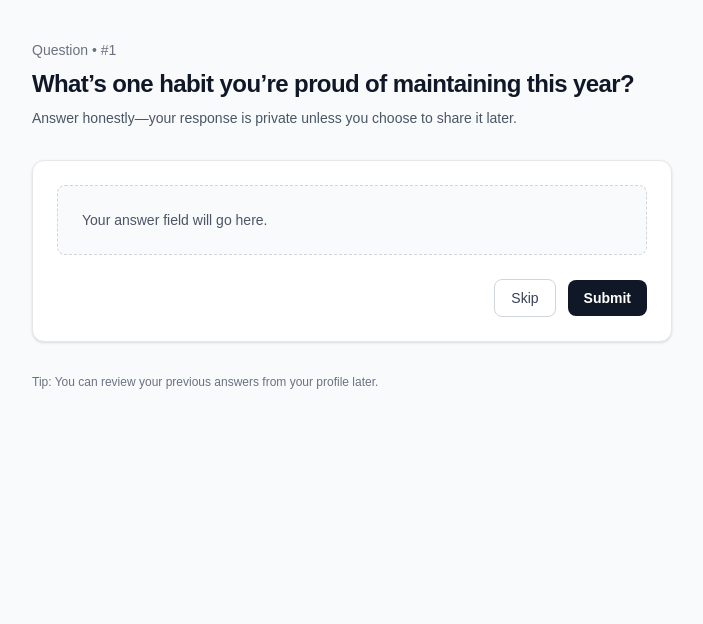
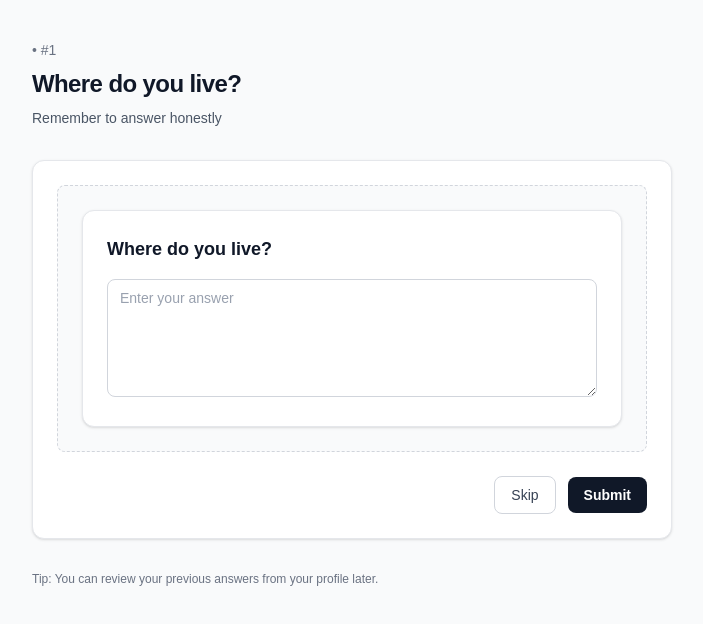
Before and after one commit to bradym05/calgaryhacks2026, a Next.js app: page / in a window 1280 px wide. Shown: the top 624 px of the page, without its empty margins (288-991 px from the left). Built offline with nearby package versions, Linux system fonts and the light colour scheme.

Commit message:
response state

```diff
--- a/components/FreeFormQuestion.tsx
+++ b/components/FreeFormQuestion.tsx
@@ -0,0 +1,33 @@
+"use client";
+
+import type { QuestionProps } from "@/types/questions"
+import React, { useState } from "react"
+
+export default function FreeFormQuestion({ question, response, setResponse }: QuestionProps) {
+
+    // States
+    const [submitting, setSubmitting] = useState(false);
+
+    return (
+        <section className="rounded-xl border border-gray-200 bg-white p-6 shadow-sm">
+            <header className="mb-4">
+                <h2 className="text-lg font-semibold text-gray-900">{question}</h2>
+            </header>
+
+            <form className="space-y-4">
+                <label className="block">
+                    <span className="sr-only">Your answer</span>
+                    <textarea
+                        value={response}
+                        onChange={(e) => setResponse(e.target.value)}
+                        placeholder="Enter your answer"
+                        disabled={submitting}
+                        rows={5}
+                        className="w-full resize-y rounded-lg border border-gray-300 bg-white px-3 py-2 text-sm text-gray-900 placeholder:text-gray-400 focus:border-gray-900 focus:outline-none focus:ring-2 focus:ring-gray-900/20 disabled:cursor-not-allowed disabled:bg-gray-50"
+                    />
+                </label>
+
+            </form>
+        </section>
+    )
+}
--- a/pages/question/[id].tsx
+++ b/pages/question/[id].tsx
@@ -1,17 +1,25 @@
+"use client";
 // app/questions/[id]/page.tsx
 // Simple question page template (no input/answer fields), Next.js App Router + TailwindCSS
+
+import FreeFormQuestion from "@/components/FreeFormQuestion";
+import { Question } from "@/types/questions";
+import { useState } from "react";
 
 type PageProps = {
     params: { id: string };
 };
 
 export default function QuestionPage({ params }: PageProps) {
+
+    // Store question response
+    const [response, setResponse] = useState(""); // Pass set response to question component
+
     // In a real app, you’d fetch the question by params.id
-    const question = {
-        id: params.id,
-        title: "Question",
-        prompt: "What’s one habit you’re proud of maintaining this year?",
-        helperText: "Answer honestly—your response is private unless you choose to share it later.",
+    const question: Question = {
+        id: 1,
+        question: "Where do you live?",
+        type: "freeForm"
     };
 
     return (
@@ -19,17 +27,21 @@ export default function QuestionPage({ params }: PageProps) {
             <div className="mx-auto max-w-2xl px-4 py-10">
                 <header className="mb-8">
                     <p className="text-sm font-medium text-gray-500">
-                        {question.title} • #{question.id}
+                        • #{question.id}
                     </p>
                     <h1 className="mt-2 text-2xl font-semibold tracking-tight text-gray-900">
-                        {question.prompt}
+                        {question.question}
                     </h1>
-                    <p className="mt-2 text-sm text-gray-600">{question.helperText}</p>
+                    <p className="mt-2 text-sm text-gray-600">Remember to answer honestly</p>
                 </header>
 
                 <section className="rounded-xl border border-gray-200 bg-white p-6 shadow-sm">
                     <div className="rounded-lg border border-dashed border-gray-300 bg-gray-50 p-6 text-sm text-gray-600">
-                        Your answer field will go here.
+                        <FreeFormQuestion
+                            question={question.question}
+                            response={response}
+                            setResponse={setResponse}
+                        />
                     </div>
 
                     <div className="mt-6 flex items-center justify-end gap-3">
--- /dev/null
+++ b/types/questions.ts
@@ -0,0 +1,13 @@
+import { Dispatch, SetStateAction } from "react"
+
+export type Question = {
+    id : number,
+    question : string,
+    type : string
+}
+
+export type QuestionProps = {
+    question : string,
+    response : string,
+    setResponse: Dispatch<SetStateAction<string>>
+}
```
